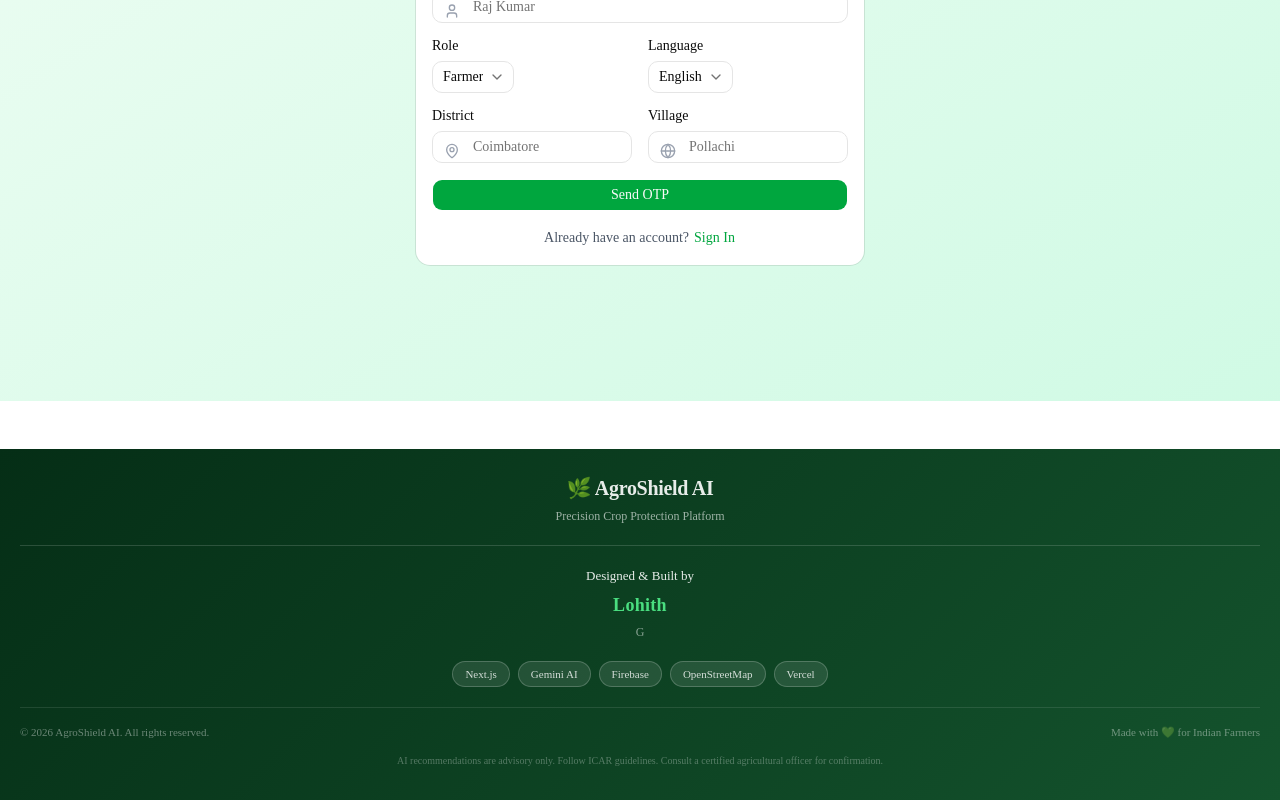
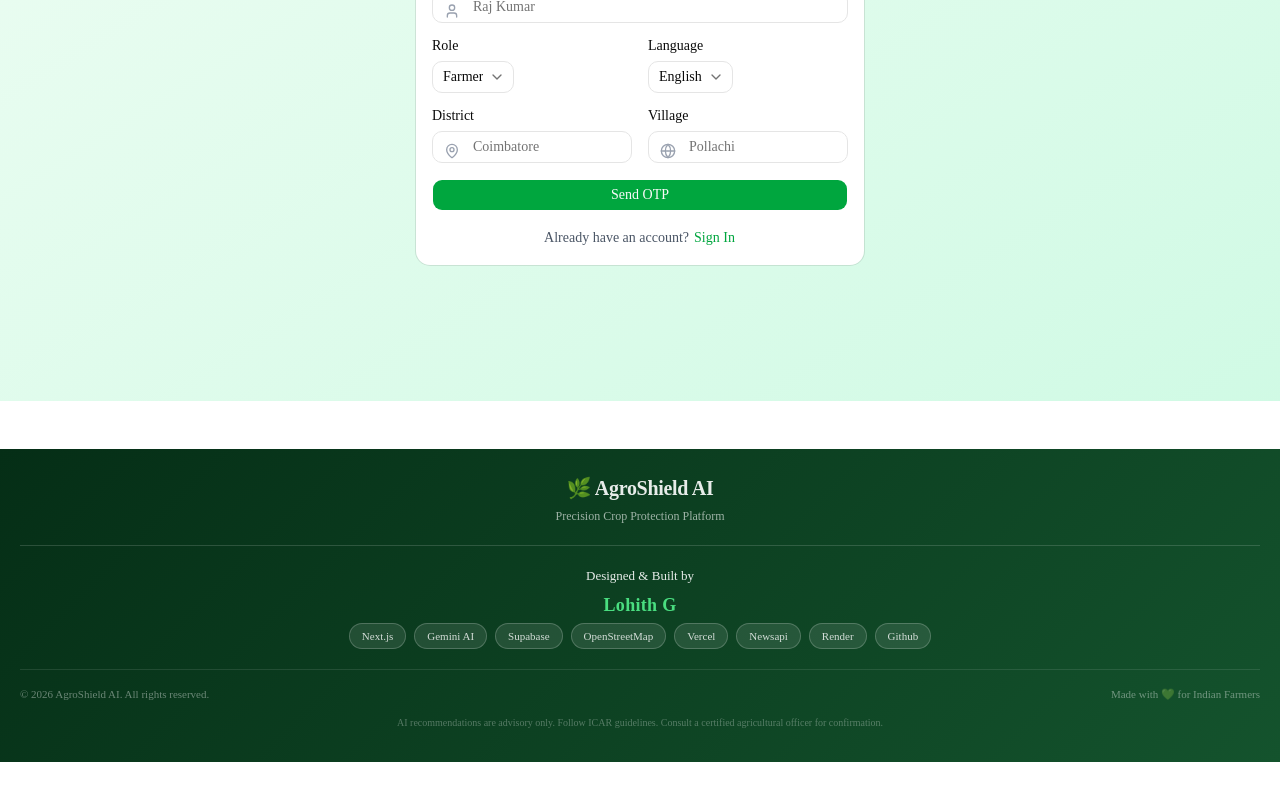
Before and after one commit to Lohith848/Agroshield, a Next.js app: page / in a window 1280 px wide. Shown: the part 399-1199 px from the top of the page. After the commit the page ends 1161 px from the top, so only its background shows below. Built offline with nearby package versions, Linux system fonts and the light colour scheme; no server answers.

Commit message:
Update Footer.tsx

```diff
--- a/src/components/Footer.tsx
+++ b/src/components/Footer.tsx
@@ -46,14 +46,7 @@ export default function Footer() {
         marginBottom: '4px',
         letterSpacing: '0.3px'
       }}>
-        Lohith
-      </div>
-      <div style={{
-        fontSize: '12px',
-        color: 'rgba(255,255,255,0.5)',
-        marginBottom: '20px'
-      }}>
-        G
+        Lohith G
       </div>
 
       {/* Tech Stack badges */}
@@ -64,7 +57,7 @@ export default function Footer() {
         gap: '8px',
         marginBottom: '20px'
       }}>
-        {['Next.js', 'Gemini AI', 'Firebase', 'OpenStreetMap', 'Vercel'].map(tech => (
+        {['Next.js', 'Gemini AI', 'Supabase', 'OpenStreetMap', 'Vercel', 'Newsapi', 'Render', 'Github'].map(tech => (
           <span key={tech} style={{
             background: 'rgba(255,255,255,0.1)',
             border: '1px solid rgba(255,255,255,0.2)',
```
